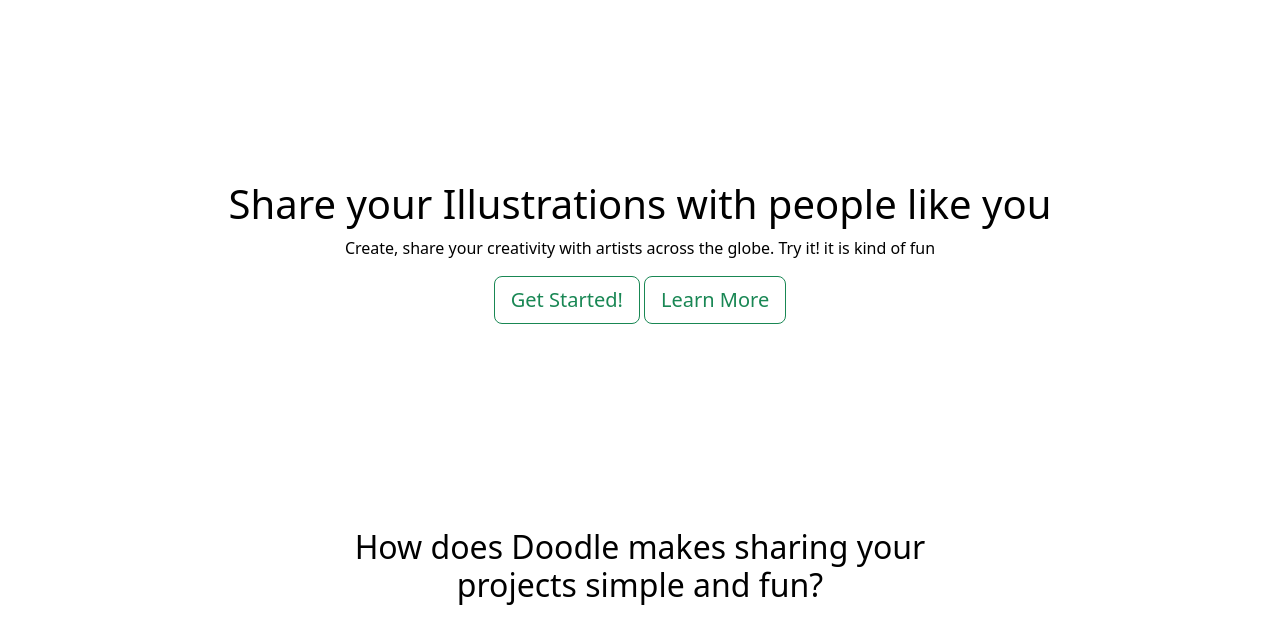
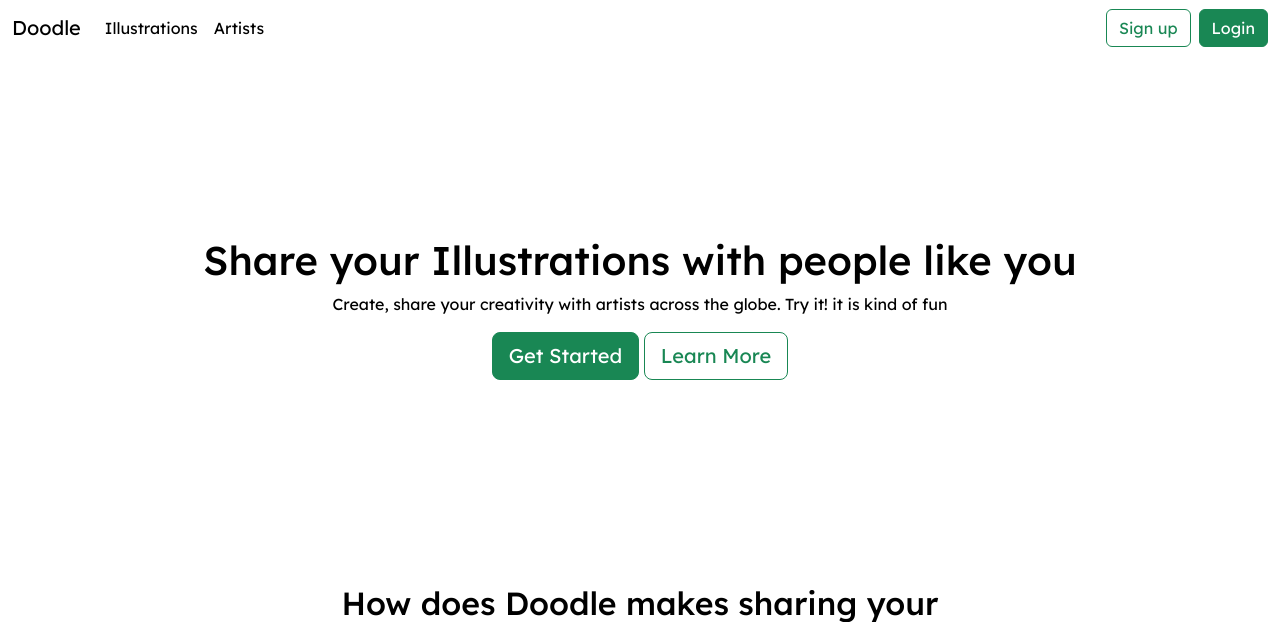
Before and after one commit to techyargonn/big-project, a Django app: page / in a window 1280 px wide. Shown: the top 622 px of the page. Run offline with Django 5.2, Linux system fonts and the light colour scheme.

Commit message:
New navbar added

```diff
--- a/illustrations/templates/illustrations/index.html
+++ b/illustrations/templates/illustrations/index.html
@@ -2,12 +2,31 @@
 {% load static %}
 {% block content %}
 
-
+<nav class="navbar navbar-expand-lg">
+  <div class="container-fluid">
+    <a class="navbar-brand text-black" href="/">Doodle</a>
+    <button class="navbar-toggler" type="button" data-bs-toggle="collapse" data-bs-target="#navbarSupportedContent" aria-controls="navbarSupportedContent" aria-expanded="false" aria-label="Toggle navigation">
+      <span class="navbar-toggler-icon"></span>
+    </button>
+    <div class="collapse navbar-collapse" id="navbarSupportedContent">
+      <ul class="navbar-nav me-auto mb-2 mb-lg-0">
+        <li class="nav-item">
+          <a class="nav-link active text-black" aria-current="page" href="/">Illustrations</a>
+        </li>
+        <li class="nav-item">
+          <a class="nav-link text-black" href="{% url 'artists' %}">Artists</a>
+        </li>
+      </ul>
+      <button type="button" class="btn btn-outline-success" style="margin-right: 8px;">Sign up</button>
+      <button type="button" class="btn btn-success">Login</button>
+    </div>
+  </div>
+</nav>
 
   <div style="height: 300px; width: 100%;" class="text-center">
     <h1 class="text-black" style="margin-top: 180px;">Share your Illustrations with people like you</h1>
     <p class="text-black">Create, share your creativity with artists across the globe. Try it! it is kind of fun</p>
-    <button type="button" class="btn btn-outline-success btn-lg">Get Started!</button>
+    <button type="button" class="btn btn-success btn-lg">Get Started</button>
     <button type="button" class="btn btn-outline-success btn-lg">Learn More</button>
   </div>
 
@@ -88,4 +107,5 @@
       </div>
     </footer>
   </div>
+
 {% endblock %}
--- /dev/null
+++ b/static/style.css
@@ -0,0 +1,4 @@
+body {
+    background-color: #fff;
+    font-family: 'Lexend', sans-serif;
+}
--- a/templates/base.html
+++ b/templates/base.html
@@ -40,5 +40,7 @@ border-radius: 10px;
     {% block content %}
 
     {% endblock %}
+
+    <script src="https://cdn.jsdelivr.net/npm/bootstrap@5.3.3/dist/js/bootstrap.bundle.min.js" integrity="sha384-YvpcrYf0tY3lHB60NNkmXc5s9fDVZLESaAA55NDzOxhy9GkcIdslK1eN7N6jIeHz" crossorigin="anonymous"></script>
 </body>
 </html>
```
